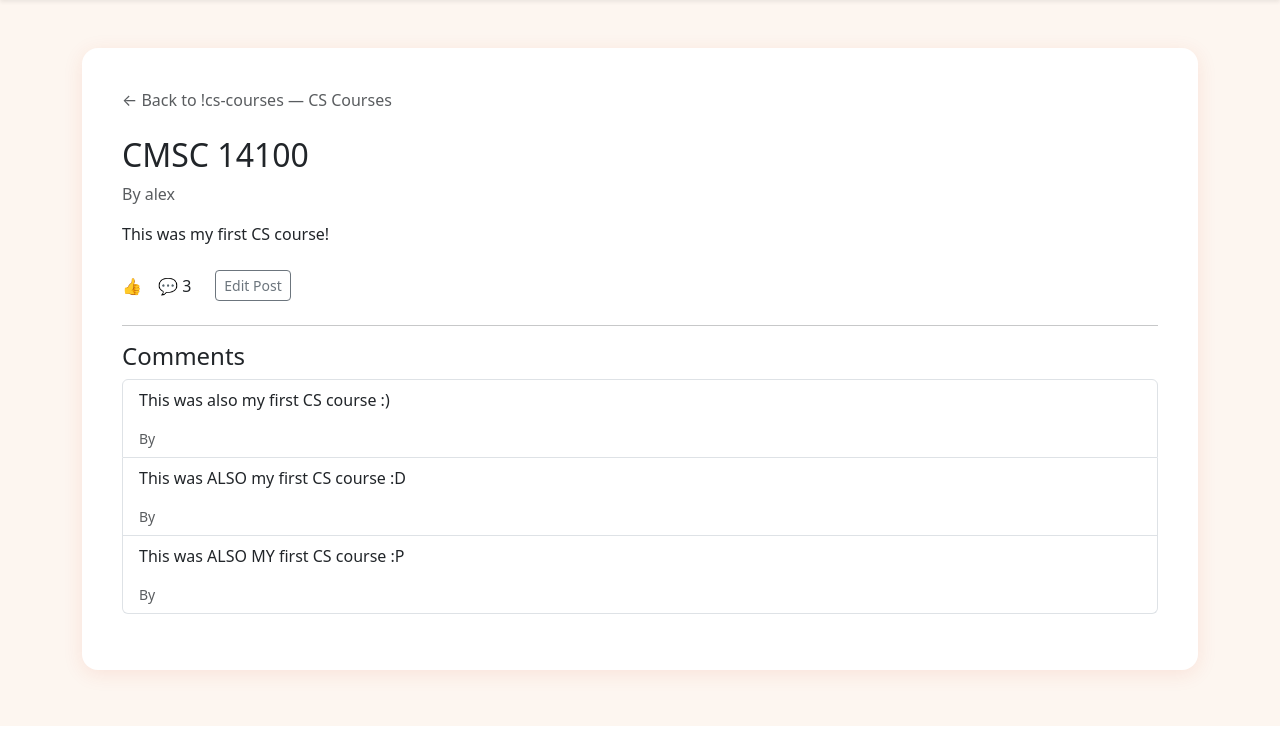
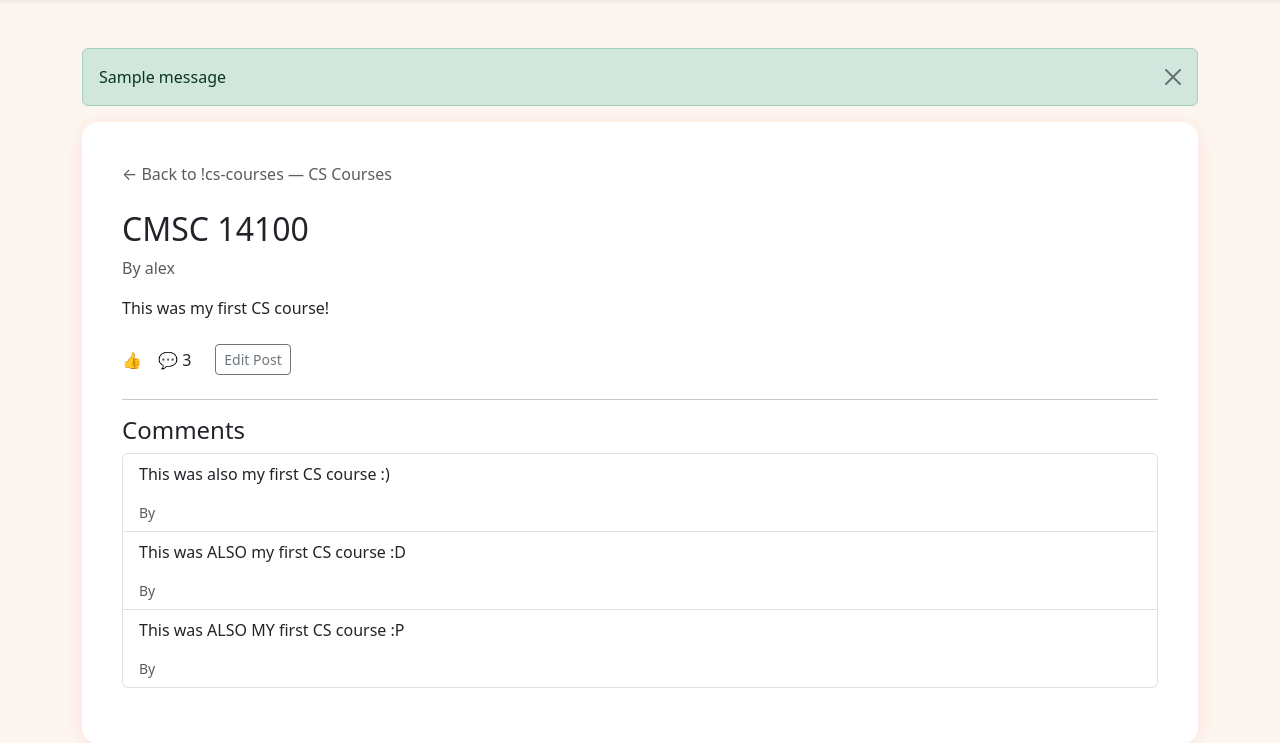
Before and after one commit to hollyfwei/rabble, a Django app: a page that uses src/templates/rabble/base.html in a window 1280 px wide. Shown: the part 74-817 px from the top of the page. Run offline with Django 5.2, Linux system fonts and the light colour scheme; a user stored in the database is signed in; data comes from the database, SQL or seed files in the repository; both versions use the stored data as it was after the commit; tables that the repository leaves empty hold one stand-in row (values such as "Sample post"); one stand-in notice (Sample message) is shown.

Commit message:
HW3 - Additional Tasks started1

```diff
--- a/src/rabble/views.py
+++ b/src/rabble/views.py
@@ -1,6 +1,8 @@
 from django.shortcuts import render, redirect, reverse, get_object_or_404
 from django.http import HttpResponse
+from django.contrib import messages
 from django.contrib.auth import logout
+from django.contrib.auth.decorators import login_required
 from .models import Subrabble, Community, Post
 from .forms import PostForm
 
@@ -9,15 +11,18 @@ def index(request):
     subrabbles = Subrabble.objects.filter(community=default_com)
     return render(request, "rabble/index.html", {"subrabbles": subrabbles})
 
+@login_required
 def profile(request):
     return render(request, "rabble/profile.html")
 
+@login_required
 def subrabble_detail(request, identifier):
     subrabble = Subrabble.objects.get(identifier=identifier)
     posts = subrabble.posts.all()
     return render(request, "rabble/subrabble_detail.html",
                   {"subrabble": subrabble, "posts": posts})
 
+@login_required
 def post_detail(request, identifier, pk):
     subrabble = Subrabble.objects.get(identifier=identifier)
     post = subrabble.posts.get(pk=pk)
@@ -27,6 +32,7 @@ def post_detail(request, identifier, pk):
                    "post": post ,
                    "comments": comments})
 
+@login_required
 def post_create(request, identifier):
     subrabble = Subrabble.objects.get(identifier=identifier)
     if request.method == 'POST':
@@ -38,9 +44,15 @@ def post_create(request, identifier):
         form = PostForm()
     return render(request, "rabble/post_form.html", {"form": form, "subrabble": subrabble})
 
+@login_required
 def post_edit(request, identifier, pk):
     subrabble = Subrabble.objects.get(identifier=identifier)
     post = get_object_or_404(Post, pk=pk)
+
+    if post.user != request.user:
+        messages.warning(request, "You are not authorized to edit this post.")
+        return redirect("post-detail", identifier=subrabble.identifier, pk=post.pk)
+
     if request.method == 'POST':
         form = PostForm(request.POST, instance=post)
         if form.is_valid():
@@ -48,4 +60,5 @@ def post_edit(request, identifier, pk):
             return redirect(reverse('post-detail', identifier=subrabble.identifier, pk=post.pk))
     else:
         form = PostForm(instance=post)
+
     return render(request, "rabble/post_form.html", {"form": form, "subrabble": subrabble})
--- a/src/templates/rabble/base.html
+++ b/src/templates/rabble/base.html
@@ -59,6 +59,14 @@
       </div>
     </nav>
     <div class="container py-5">
+        {% if messages %}
+          {% for message in messages %}
+            <div class="alert alert-{{ message.tags }} alert-dismissible fade show" role="alert">
+              {{ message }}
+              <button type="button" class="btn-close" data-bs-dismiss="alert" aria-label="Close"></button>
+            </div>
+          {% endfor %}
+        {% endif %}
         <div class="main-content">
             {% block content %}
             <!-- Page-specific content goes here -->
--- a/src/templates/rabble/index.html
+++ b/src/templates/rabble/index.html
@@ -1,6 +1,9 @@
 {% extends "rabble/base.html" %}
 
 {% block content %}
+    {% if not user.is_authenticated%}
+        <p>Log in to access site contents!</p>
+    {% else %}
         {% if subrabbles %}
             <ul class="list-group">
             {% for sr in subrabbles %}
```
Also changed, not shown: src/db.sqlite3, 1 other file. Lines whose indentation alone changed are shown as unchanged.
